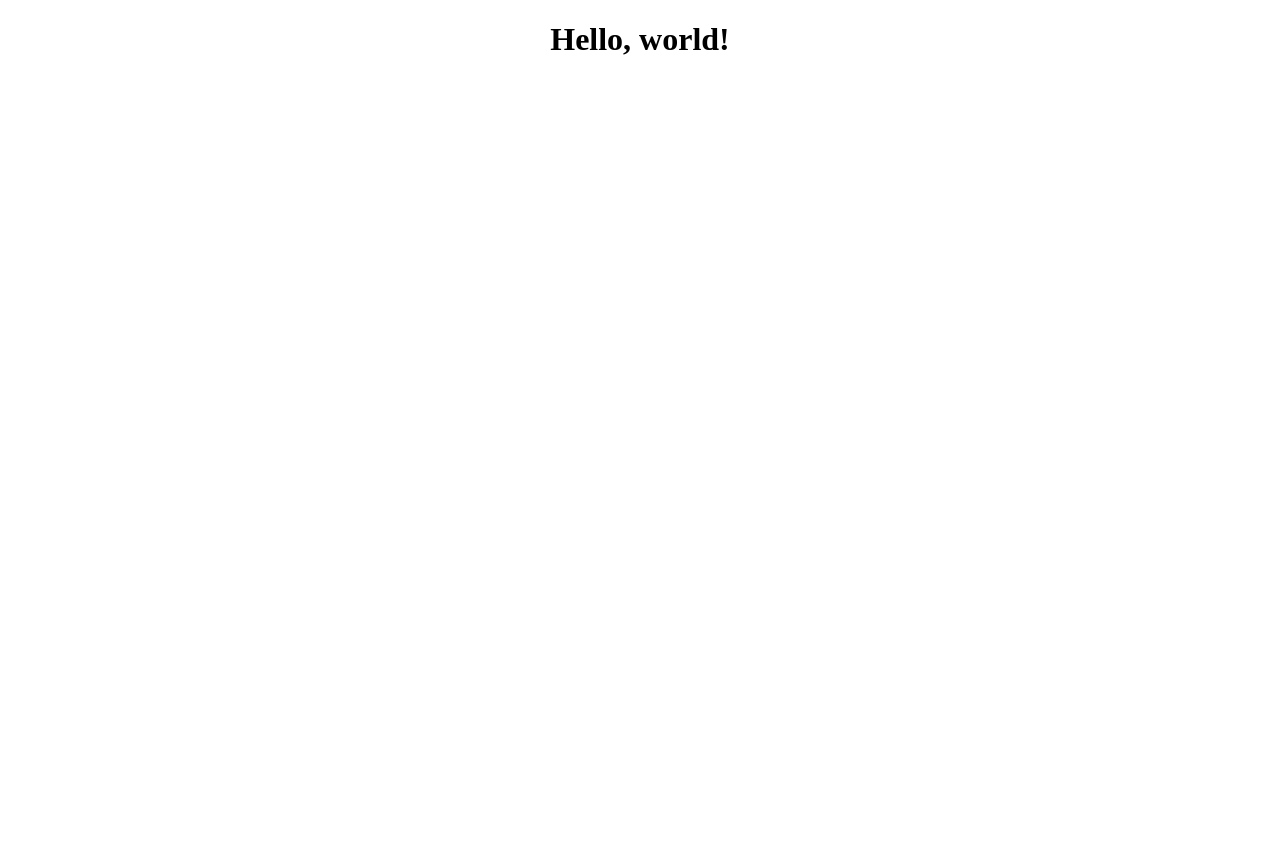
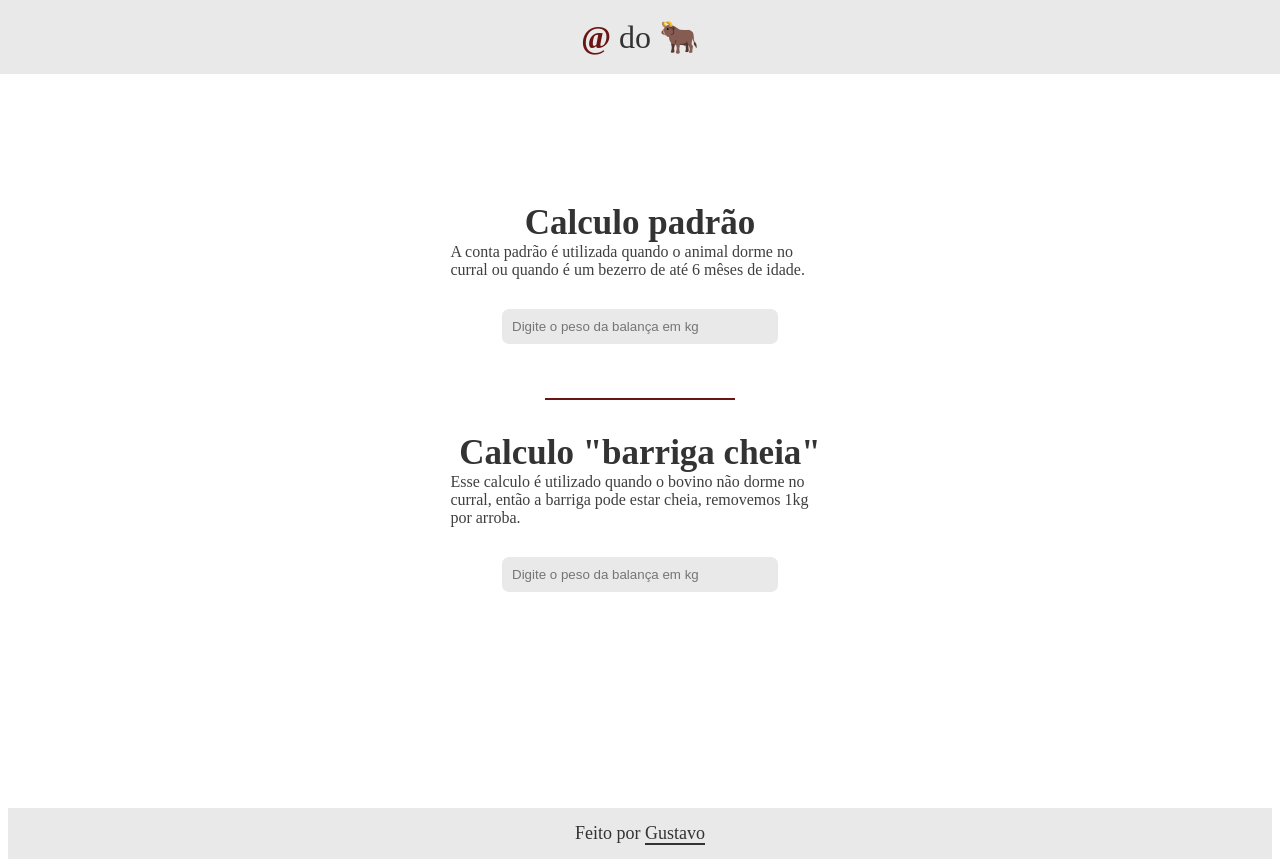
Before and after one commit to GustavoSrr/Arroba-do-Boi, a React (Create React App) app: page / in a window 1280 px wide. Before the commit the page ends 800 px from the top, so only its background shows below. Built offline with nearby package versions, Linux system fonts and the light colour scheme.

Commit message:
Importando os novos componentes

```diff
--- a/src/App.js
+++ b/src/App.js
@@ -1,10 +1,18 @@
+import Header from "./components/Header/index";
+import Content from "./components/Content/index";
+import Footer from "./components/Footer/index";
+
 import "./App.css";
 
 function App() {
   return (
-    <div className="App">
-      <h1>Hello, world!</h1>
-    </div>
+    <>
+      <div className="main">
+        <Header />
+        <Content />
+      </div>
+      <Footer />
+    </>
   );
 }
 
```
